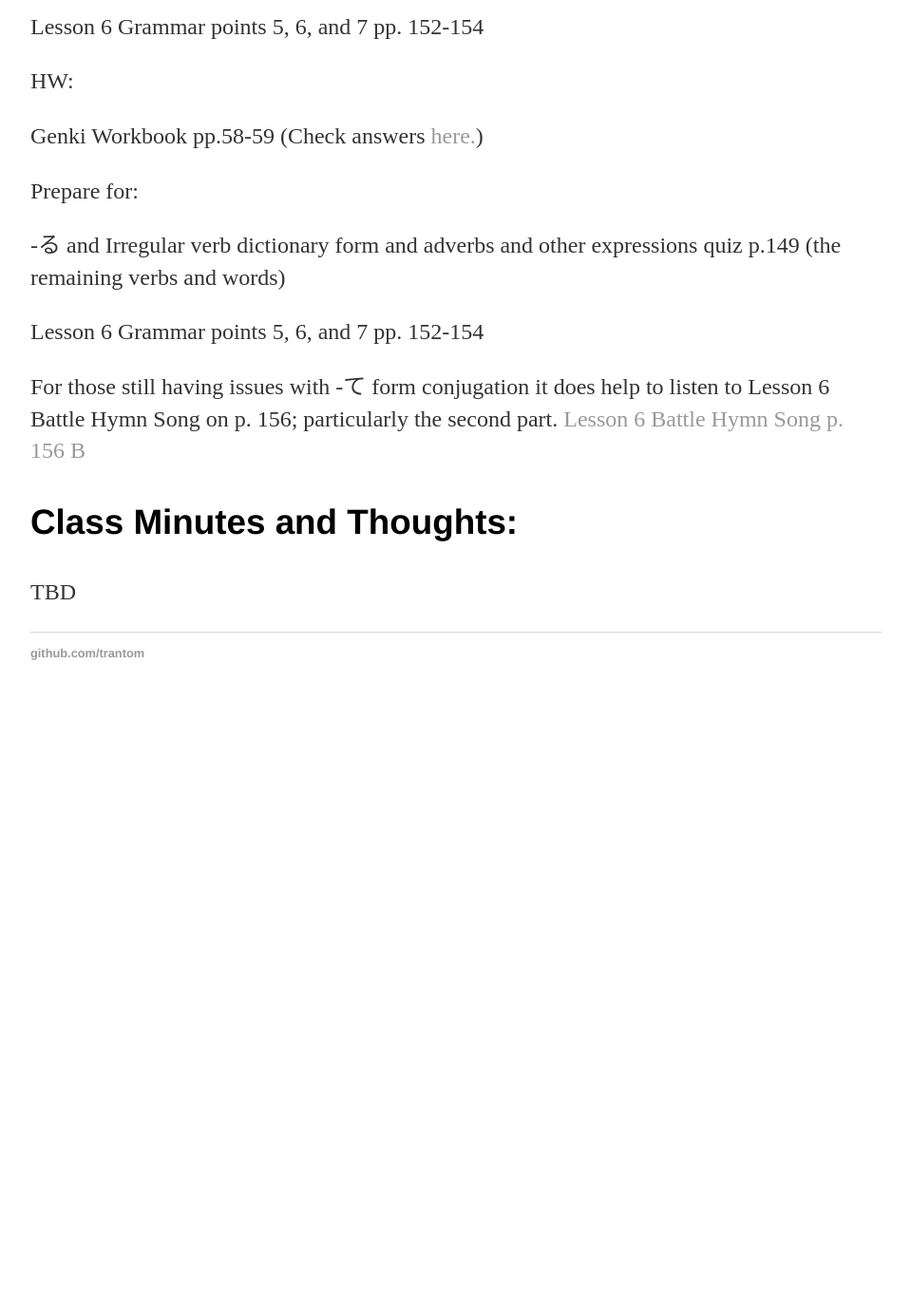
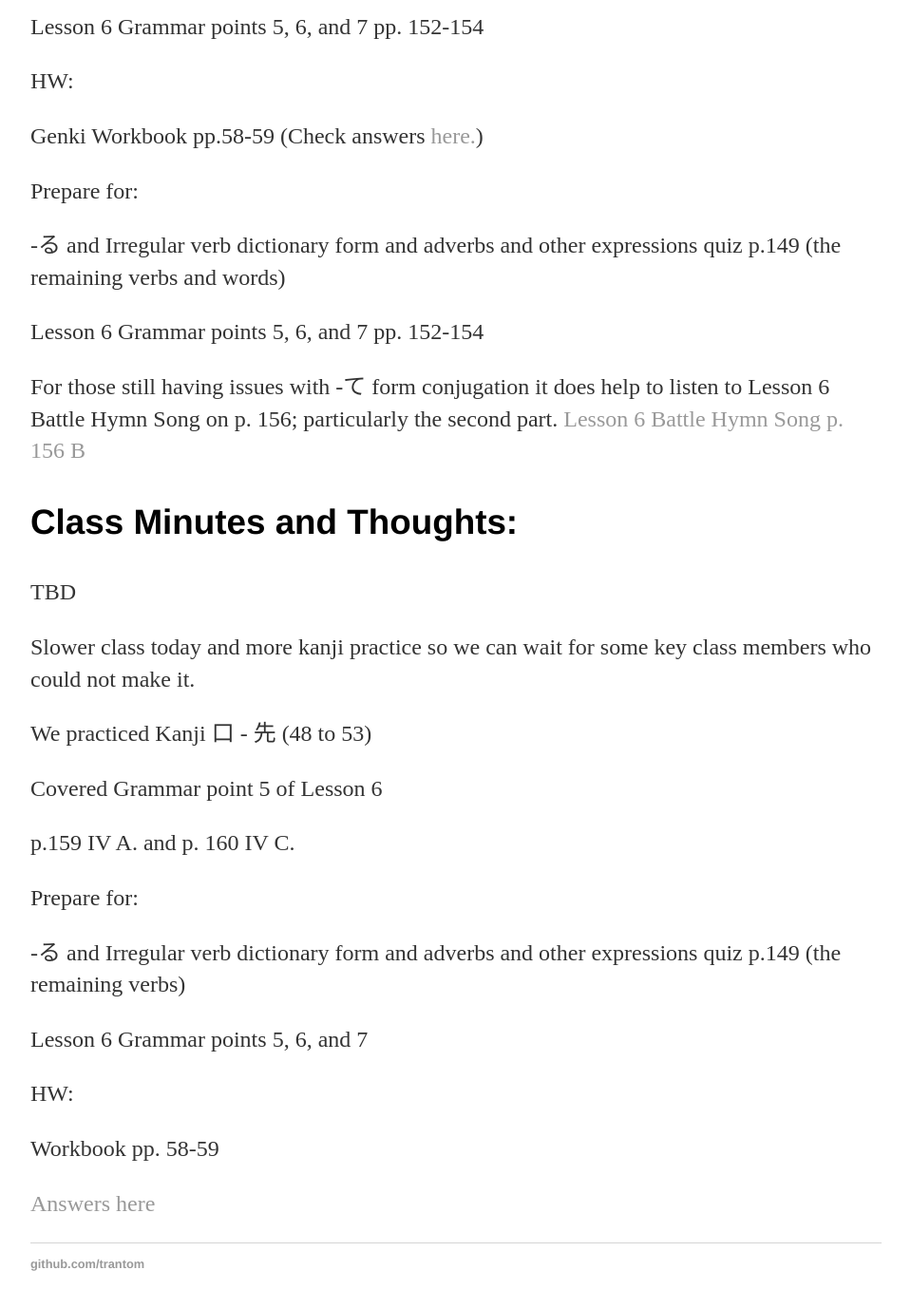
Before and after one commit to trantom/sawada-sensei-no-ato, a Jekyll site: the page built from _posts/2018-07-05-student-j2-meeting-4.md, in a window 1280 px wide and 1400 px high, scrolled down 603 px. Shown: the top 1377 px of the window at 95% size, without its empty margins (160-1119 px from the left). Built offline with Jekyll 4.4.1, drawn with Linux system fonts in a browser that asks for light colours; before the commit the page ends 1360 px from its top, so only the background shows below that.

Commit message:
Update meeting 4 and add meeting 5 post

```diff
--- a/_posts/2018-07-05-student-j2-meeting-4.md
+++ b/_posts/2018-07-05-student-j2-meeting-4.md
@@ -33,3 +33,23 @@ For those still having issues with -て form conjugation it does help to listen
 ### Class Minutes and Thoughts:
 
 TBD
+
+Slower class today and more kanji practice so we can wait for some key class members who could not make it.
+
+We practiced Kanji 口 - 先 (48 to 53)
+
+Covered Grammar point 5 of Lesson 6
+
+p.159 IV A. and p. 160 IV C.
+
+Prepare for:
+
+-る and Irregular verb dictionary form and adverbs and other expressions quiz p.149 (the remaining verbs)
+
+Lesson 6 Grammar points 5, 6, and 7
+
+HW:
+
+Workbook pp. 58-59
+
+[Answers here](https://trantom.github.io/sawada-sensei-no-ato/downloads/)
```
Also changed, not shown: _posts/2018-07-12-student-j2-meeting-5.md (added, +41 -0 lines).
